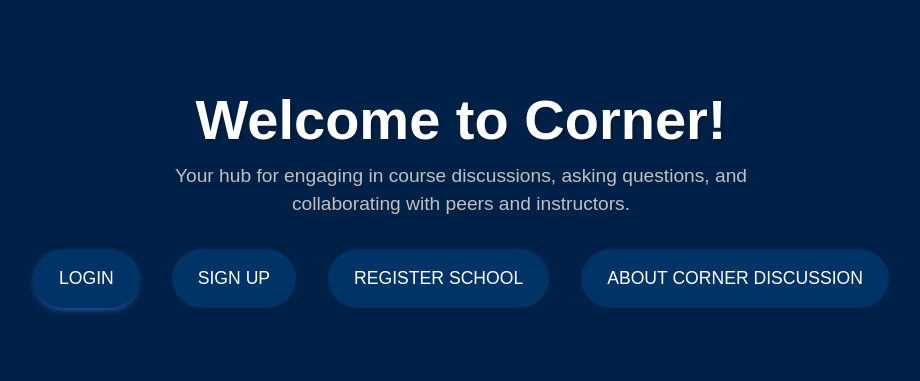
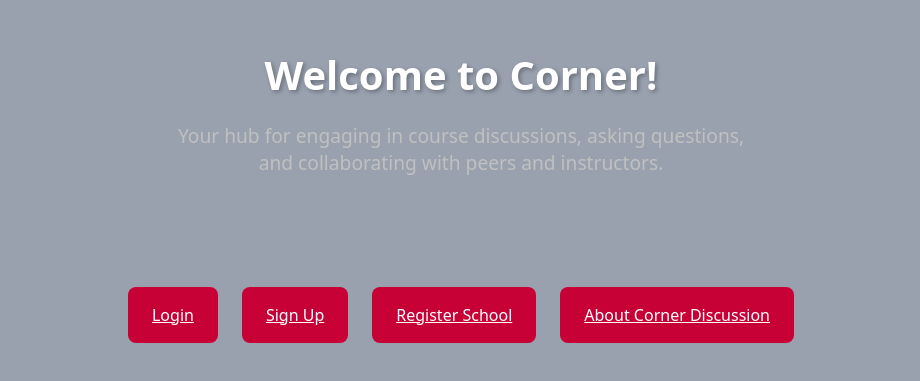
Before and after one commit to CynthiaM111/corner-frontend, a Next.js app: page / in a window 1280 px wide. Shown: the part 203-584 px from the top of the page, without its empty margins (179-1099 px from the left). Built offline with nearby package versions, Linux system fonts and the light colour scheme; no server answers.

Commit message:
Minor bug fixes

```diff
--- a/next.config.ts
+++ b/next.config.ts
@@ -3,6 +3,10 @@ import type { NextConfig } from 'next'
 const nextConfig: NextConfig = {
     // output: 'export', // Outputs a Single-Page Application (SPA)
     distDir: 'build', // Changes the build output directory to `build`
+    env: {
+        NEXT_PUBLIC_BASE_URL: process.env.NEXT_PUBLIC_BASE_URL,
+        NEXT_PUBLIC_DEV_BASE_URL: process.env.NEXT_PUBLIC_DEV_BASE_URL,
+    },
 }
 
 export default nextConfig
--- a/src/App.js
+++ b/src/App.js
@@ -2,7 +2,7 @@ import { useState, useEffect } from 'react';
 import { BrowserRouter as Router, Routes, Route } from 'react-router-dom';
 import Signup from './components/signup';
 import Login from './components/login';
-import TeacherDashboard from './pages/teacherDashboard';
+import TeacherDashboard from './teacher/teacherDashboard';
 import StudentCourseSelection from './student/studentCourseSelection';
 import StudentDashboard from './components/studentDashboard';
 import CourseDetails from './components/course/CourseDetails';
@@ -14,6 +14,7 @@ import VerifyEmail from './components/verifyEmail';
 import TeacherLayout from './layouts/TeacherLayout';
 import CourseDisplay from './components/shared/CourseDisplay';
 import WorkInProgress from './components/WorkInProgress';
+
 
 function App() {
     useAutoLogout();
--- a/src/components/course/CourseDetails.js
+++ b/src/components/course/CourseDetails.js
@@ -32,6 +32,9 @@ const CourseDetails = () => {
         { name: 'Settings', icon: FaCog },
     ];
     const url = process.env.NEXT_PUBLIC_BASE_URL || 'http://localhost:5001';
+
+
+
 
     useEffect(() => {
         const fetchUser = async () => {
--- a/src/components/home.js
+++ b/src/components/home.js
@@ -4,19 +4,19 @@ import '../styles/home.css';
 
 const Home = () => {
     return (
-        <div className="home-container">
-            <div className="welcome-text">
-                <h1 className="display-4 text-center">Welcome to Corner!</h1>
-                <p className="lead text-center">
+        <div className="min-h-screen bg-gray-400 flex flex-col items-center justify-center p-4">
+            <div className="welcome-text mb-8">
+                <h1 className="text-4xl font-bold text-white text-center mb-4">Welcome to Corner!</h1>
+                <p className="text-xl text-gray-50 text-center">
                     Your hub for engaging in course discussions, asking questions, and collaborating with peers and instructors.
                 </p>
             </div>
 
-            <div className="auth-buttons text-center">
-                <Link to="/login" className="btn btn-lg btn-primary mx-3">Login</Link>
-                <Link to="/signup" className="btn btn-lg btn-outline-light mx-3">Sign Up</Link>
-                <Link to="/register-school" className="btn btn-lg btn-outline-light mx-3">Register School</Link>
-                <Link to="https://cornerdiscussion.netlify.app/" className="btn btn-lg btn-outline-light mx-3 corner-link">About Corner Discussion</Link>
+            <div className="flex flex-wrap justify-center gap-4">
+                <Link to="/login" className="px-6 py-3 bg-rose-700 text-white rounded-lg hover:bg-rose-800 transition-colors">Login</Link>
+                <Link to="/signup" className="px-6 py-3 bg-rose-700 text-white rounded-lg hover:bg-rose-800 transition-colors">Sign Up</Link>
+                <Link to="/register-school" className="px-6 py-3 bg-rose-700 text-white rounded-lg hover:bg-rose-800 transition-colors">Register School</Link>
+                <Link to="https://cornerdiscussion.netlify.app/" className="px-6 py-3 bg-rose-700 text-white rounded-lg hover:bg-rose-800 transition-colors">About Corner Discussion</Link>
             </div>
         </div>
     );
--- a/src/layouts/TeacherLayout.js
+++ b/src/layouts/TeacherLayout.js
@@ -4,7 +4,9 @@ import { FaBookOpen, FaUsers, FaCog, FaHome } from 'react-icons/fa';
 import Link from 'next/link';
 import { useNavigate } from 'react-router-dom';
 import { getCurrentRole } from '../utils/auth';
-import WorkInProgress from '../components/WorkInProgress';
+
+
+
 
 // import { useRouter } from 'next/router';
 import { useLocation } from 'react-router-dom';
```
Also changed, not shown: src/teacher/teacherDashboard.js (renamed from src/pages/teacherDashboard.js).
